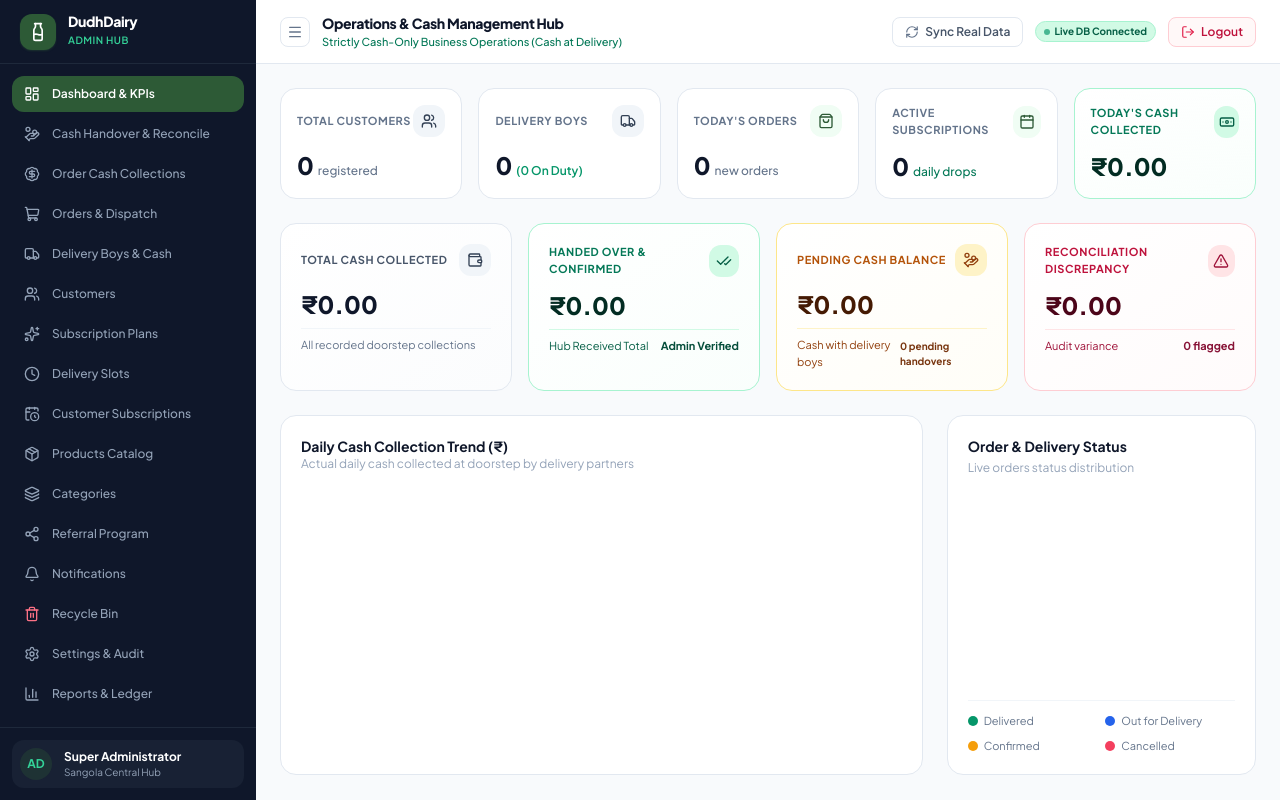
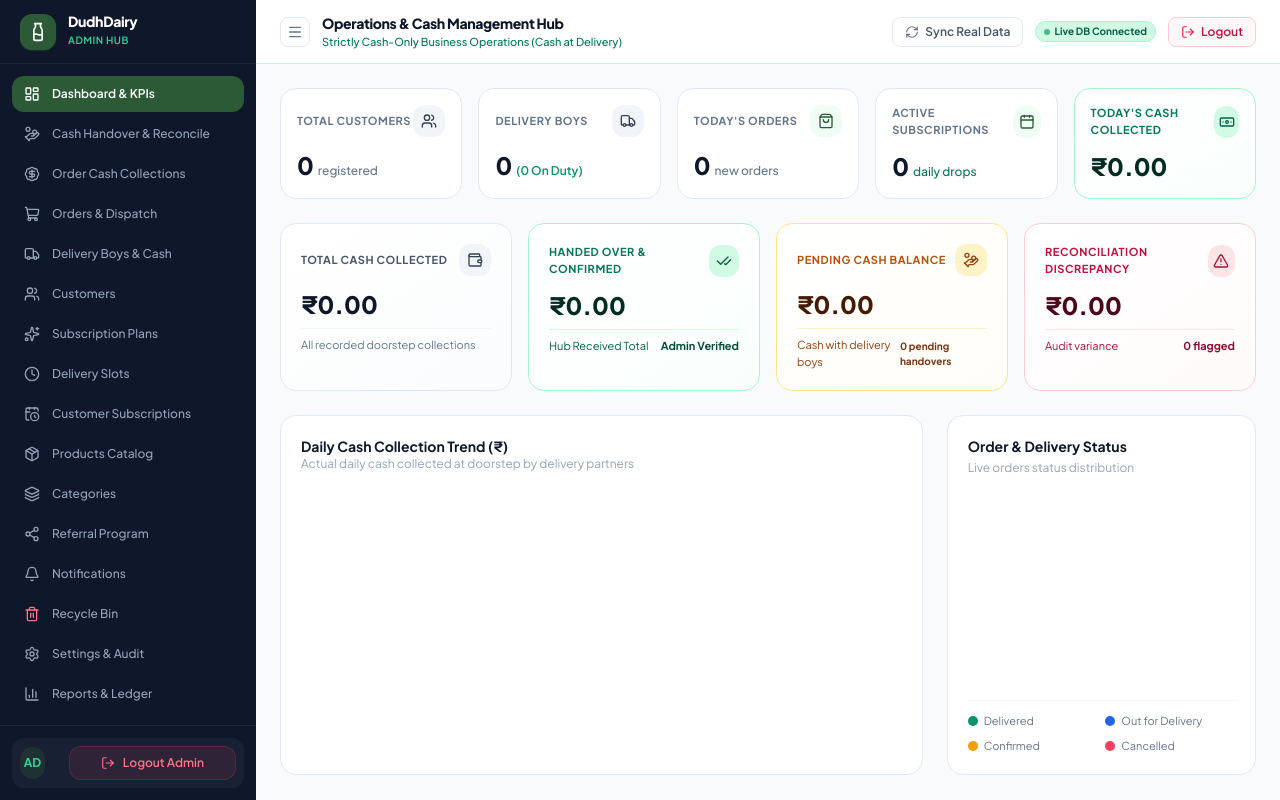
Before and after one commit to Vishal07003/refer-milk-main, a Django app: page /dashboard/ in a window 1280 px wide. Run offline with Django 5.2, Linux system fonts and the light colour scheme; the visitor is signed in with stand-in values (Sample User, id 1); a map, chart or similar area stays blank; some libraries are stand-ins or nearby versions.

Commit message:
feat: add admin sidebar partial template with navigation and user controls

```diff
--- a/templates/admin/partials/sidebar.html
+++ b/templates/admin/partials/sidebar.html
@@ -104,8 +104,8 @@
       </nav>
     </div>
 
-    <!-- User / Admin Info at bottom -->
-    <div class="p-3 border-t border-slate-800">
+    <!-- User / Admin Info at bottom with Logout -->
+    <div class="p-3 border-t border-slate-800 space-y-2">
       <div class="flex items-center space-x-3 p-2 rounded-xl bg-slate-800/60">
         <div class="w-8 h-8 rounded-full bg-brand/30 text-emerald-400 font-bold flex items-center justify-center text-xs">
           AD
@@ -114,6 +114,12 @@
           <p class="font-bold text-white truncate">Super Administrator</p>
           <p class="text-slate-400 text-[10px]">Sangola Central Hub</p>
         </div>
-      </div>
+      <form method="POST" action="/dairypanel/logout/" class="w-full m-0 p-0">
+        {% csrf_token %}
+        <button type="submit" class="w-full flex items-center justify-center space-x-2 px-3 py-2 rounded-xl text-xs font-semibold text-rose-400 bg-rose-500/10 hover:bg-rose-500/20 border border-rose-500/20 transition cursor-pointer" title="Log out of Admin Panel">
+          <i data-lucide="log-out" class="w-3.5 h-3.5"></i>
+          <span>Logout Admin</span>
+        </button>
+      </form>
     </div>
   </aside>
```
